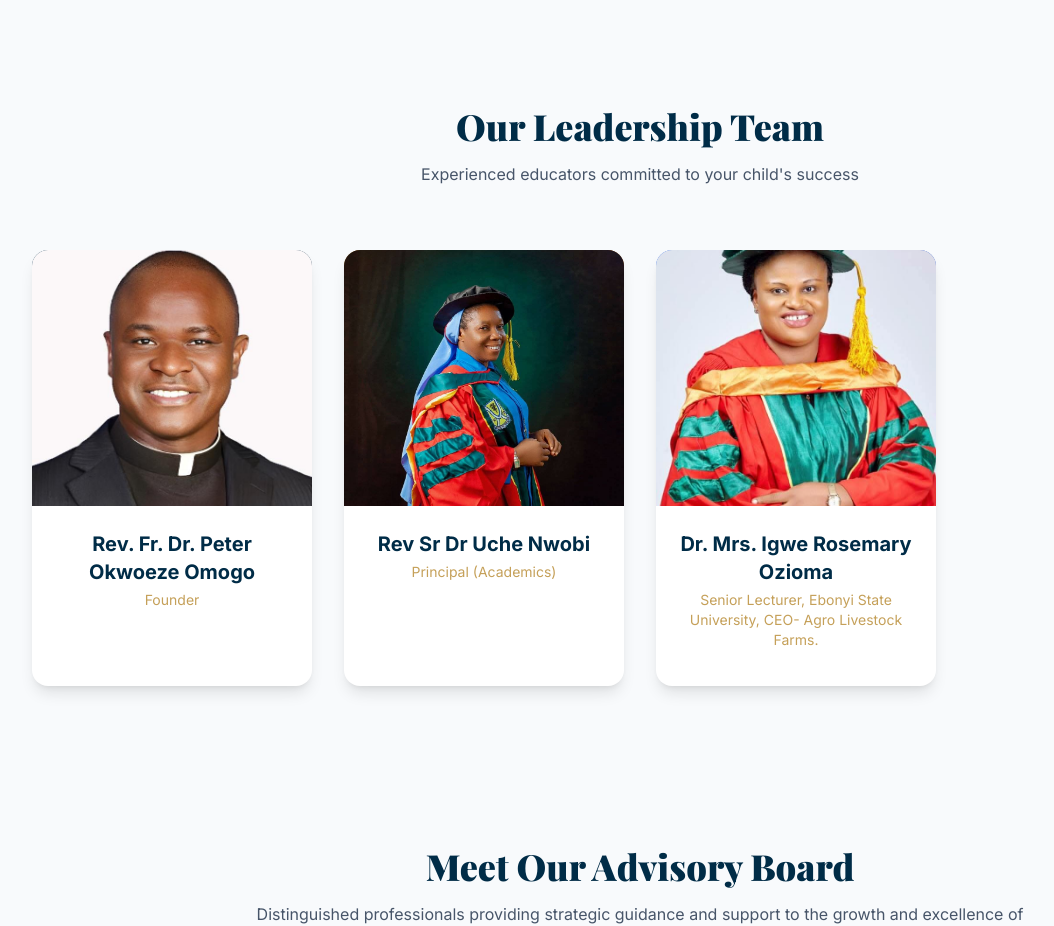
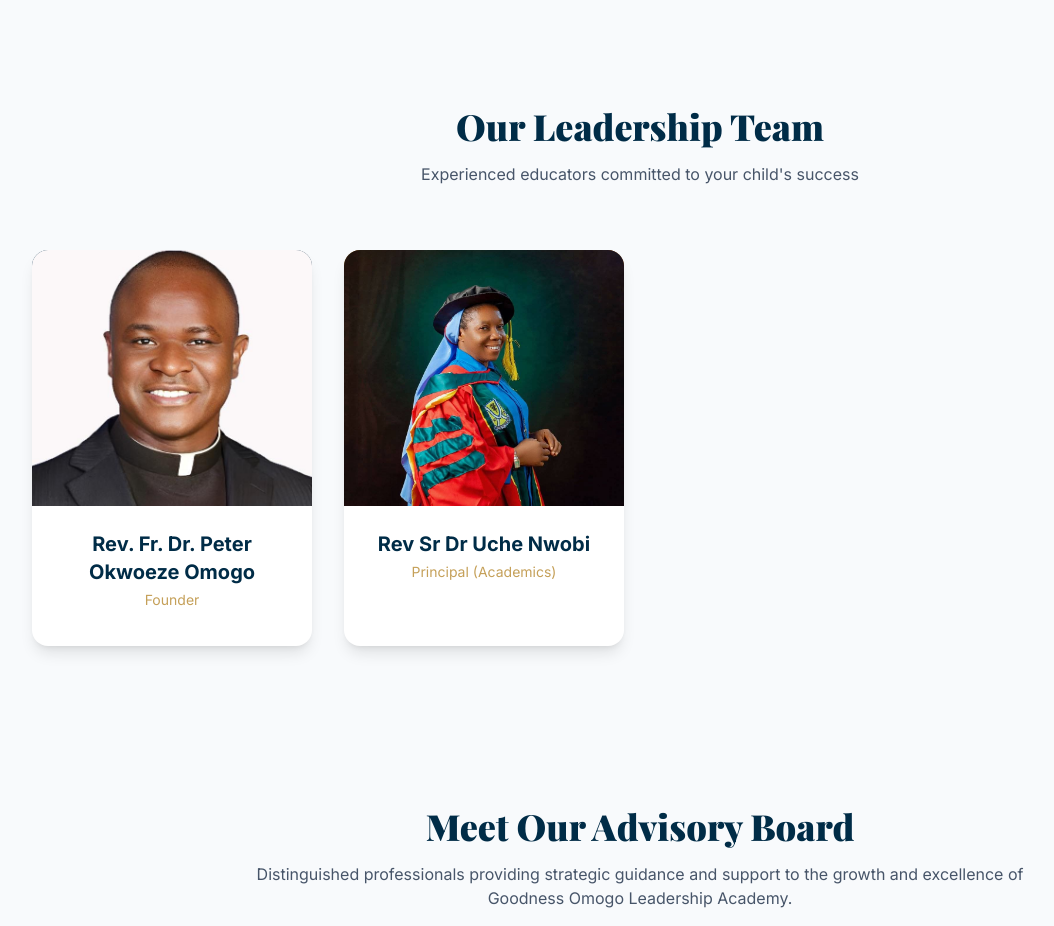
Before and after one commit to emmanuelfred/gola, a PHP site: page /about.php in a window 1280 px wide. Shown: the part 5085-6011 px from the top of the page, without its empty margins (0-1054 px from the left). Run offline with PHP 8.4, Linux system fonts and the light colour scheme; data comes from the database, SQL or seed files in the repository; some libraries are stand-ins or nearby versions.

Commit message:
first commit

```diff
--- a/about.php
+++ b/about.php
@@ -502,20 +502,10 @@ lightbox.addEventListener('click', (e) => {
             </div>
 
             <!-- Vice Principal Admin -->
-            <div class="bg-white dark:bg-slate-800 rounded-2xl overflow-hidden shadow-lg hover:shadow-2xl transition-all group">
-                <div class="h-64 bg-gradient-to-br from-blue-600 to-blue-800">
-                    <img src="./asset/Igwe.jpeg"
-                         alt="Principal"
-                         class="w-full h-full object-cover group-hover:scale-110 transition-transform duration-500">
-                </div>
-                <div class="p-6 text-center">
-                    <h3 class="text-xl font-bold text-primary dark:text-gold mb-1">Dr. Mrs. Igwe Rosemary Ozioma</h3>
-                    <p class="text-sm text-gold mb-3">Senior Lecturer, Ebonyi State University, CEO- Agro Livestock Farms. </p>
 
-                </div>
-            </div>
+                 <!-- Dean of Students
 
-            <!-- Dean of Students
+
             <div class="bg-white dark:bg-slate-800 rounded-2xl overflow-hidden shadow-lg hover:shadow-2xl transition-all group">
                 <div class="h-64 bg-gradient-to-br from-green-600 to-green-800"></div>
                 <div class="p-6 text-center">
@@ -624,7 +614,7 @@ lightbox.addEventListener('click', (e) => {
                          class="w-full h-full object-cover group-hover:scale-110 transition-transform duration-500">
                 </div>
                 <div class="p-6 text-center">
-                    <h3 class="text-xl font-bold text-primary dark:text-gold mb-1">NWEKE CORNELIUS IDENYNWEKE </h3>
+                    <h3 class="text-xl font-bold text-primary dark:text-gold mb-1">NWEKE CORNELIUS IDENY</h3>
                     <p class="text-sm text-slate-600 dark:text-slate-400">
                         Advisory Board Member
                     </p>
--- a/index.php
+++ b/index.php
@@ -248,10 +248,10 @@ include 'includes/header.php';
                     <span class="text-gold text-sm font-semibold uppercase tracking-widest">Visionary Leadership</span>
                 </div>
                 <h2 class="text-4xl lg:text-5xl font-display font-black text-primary dark:text-gold leading-tight">
-                    Brief Biography of Rev. Fr. Dr. Okwoeze Omogo
+                    Brief Biography of Rev. Fr. Dr. Okwoeze Peter Omogo
                 </h2>
                 <p class="text-base text-slate-600 dark:text-slate-400 leading-relaxed">
-                    Rev. Fr. Dr. Okwueze Omogo is a Catholic priest, educator, humanitarian, and visionary leader from Umuogudu Oshia Ngbo in Ebonyi State, Nigeria. Ordained on July 10, 2004, he has dedicated his life to pastoral service, education, and community development.
+                    Rev. Fr. Dr. Okwoeze Peter Omogo is a Catholic priest, educator, humanitarian, and visionary leader from Umuogudu Oshia Ngbo in Ebonyi State, Nigeria. Ordained on July 10, 2004, he has dedicated his life to pastoral service, education, and community development.
                 </p>
                 <p class="text-base text-slate-600 dark:text-slate-400 leading-relaxed">
                     He studied at St. Augustine's Seminary, Ezzamgbo, Bigard Memorial Seminary, Enugu, the Pontifical Urban University in Rome, Franciscan University of Steubenville, Ohio, and Concordia University, Chicago, where he earned his Ph.D.
@@ -263,7 +263,7 @@ include 'includes/header.php';
                     His life is guided by the belief that <span class="italic font-semibold text-primary dark:text-gold">"A life without legacy is a fruitless life."</span>
                 </p>
                 <div class="pt-4">
-                    <p class="font-display text-2xl text-primary dark:text-gold font-bold">Rev. Fr. Dr. Okwueze Omogo</p>
+                    <p class="font-display text-2xl text-primary dark:text-gold font-bold">Rev. Fr. Dr. Okwoeze Peter Omogo</p>
                     <p class="text-slate-500 dark:text-slate-400 italic">Founder</p>
                 </div>
             </div>
```
